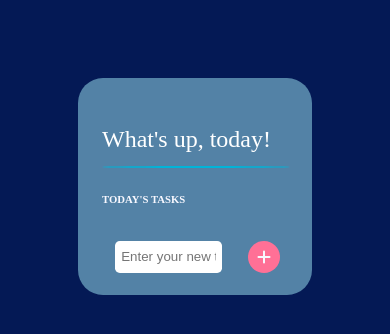
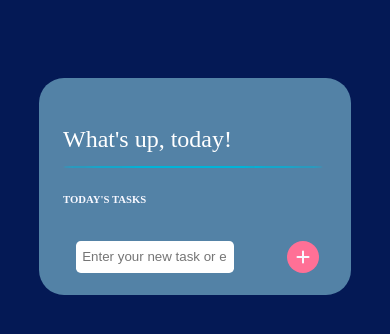
Before and after one commit to hayah1999/To-Do-List, a plain HTML site: page index.html in a window 390 px wide. Drawn offline with Linux system fonts and the light colour scheme.

Commit message:
modify width in css

```diff
--- a/css/style.css
+++ b/css/style.css
@@ -157,18 +157,18 @@ header {
 }
 
 @media screen and (max-width: 600px) {
-    body{
+    body {
         justify-content: center;
         align-items: center;
     }
     .container {
         margin-top: 20%;
-        width: 60%;
+        width: 80%;
     }
     .task {
         width: 95%;
         padding-left: 0.2rem;
-        padding: right 0.2rem; ;
+        padding: right 0.2rem;
     }
     #btn {
         font-size: medium;
```
Lines whose indentation alone changed are shown as unchanged.
